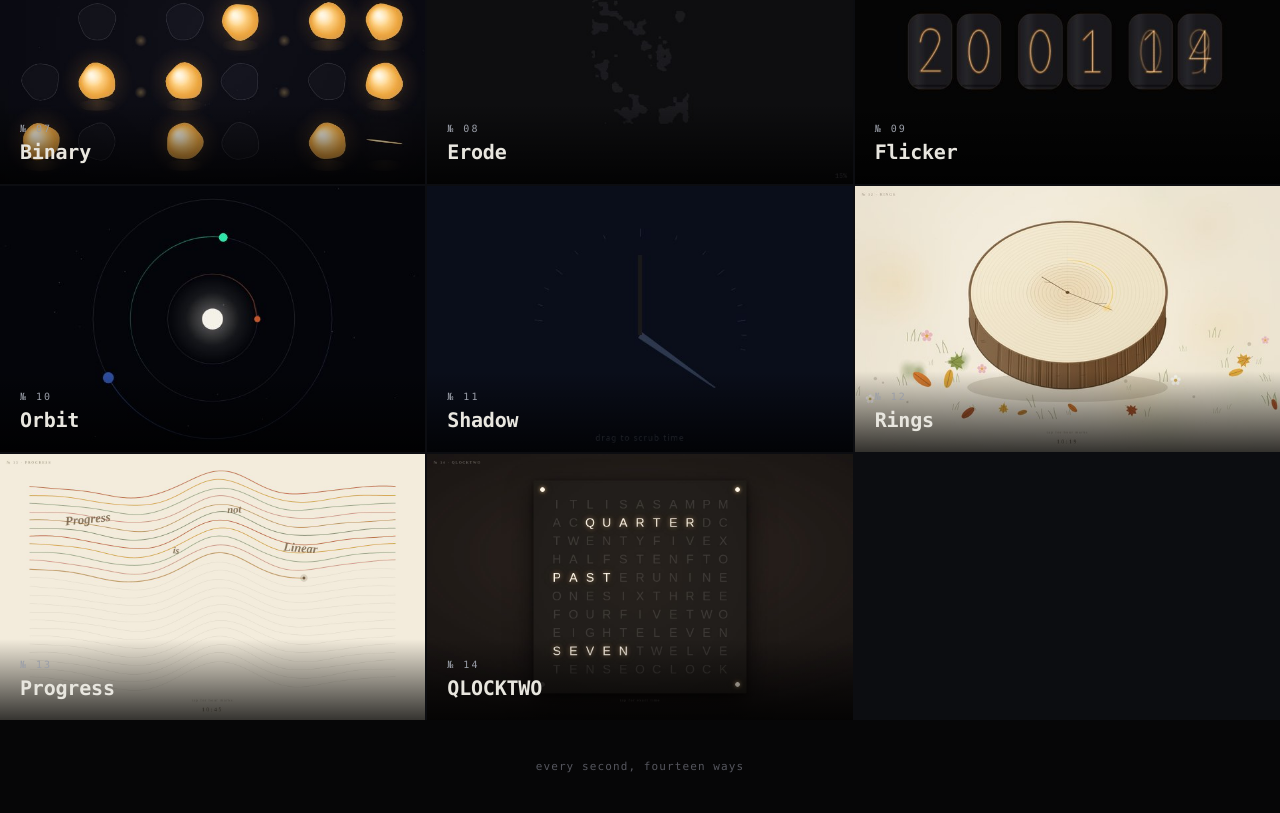
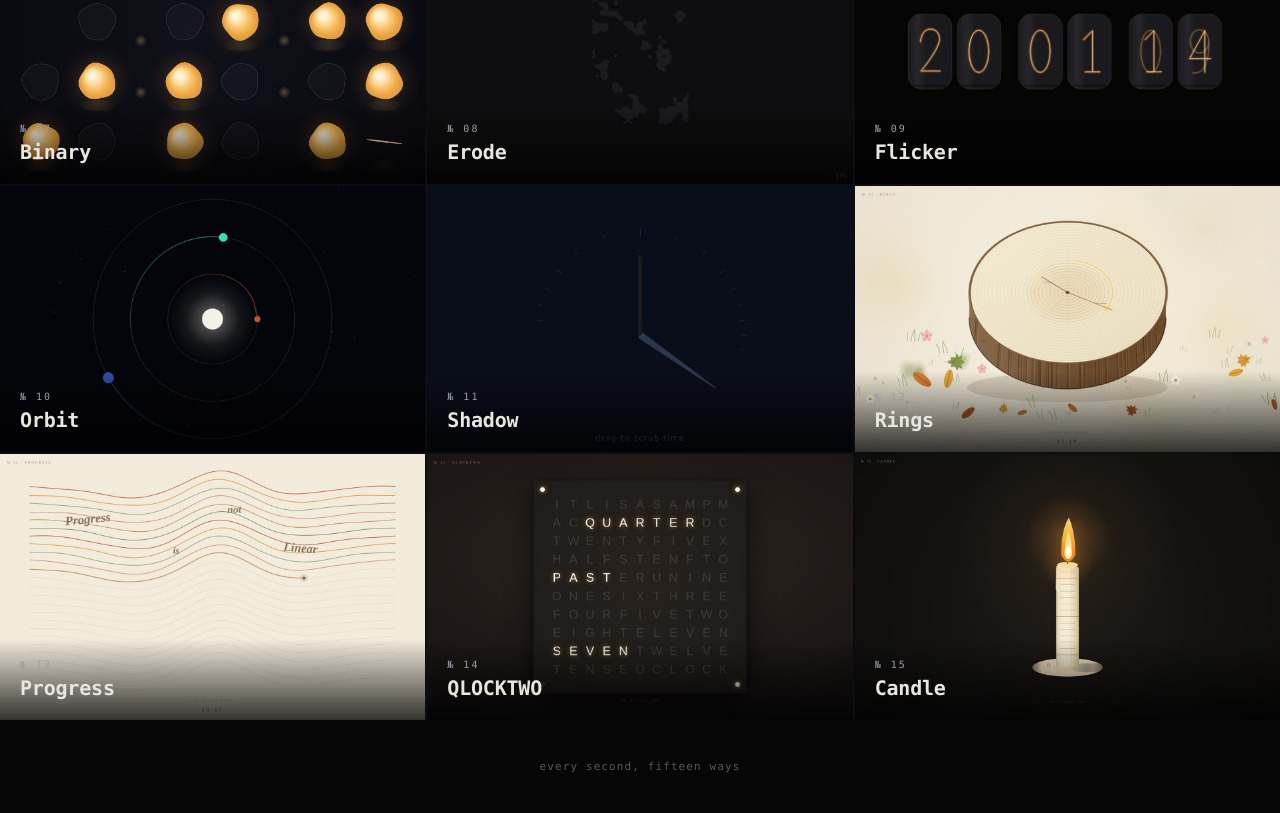
Before and after one commit to builtbysai/timepieces, a plain HTML site: page index.html in a window 1280 px wide. Shown: the part 784-1597 px from the top of the page. Drawn offline with Linux system fonts and the light colour scheme.

Commit message:
Candle (№ 15): homepage card + fifteen ways

```diff
--- a/index.html
+++ b/index.html
@@ -88,7 +88,11 @@
     <img src="qlocktwo/thumb.jpg" alt="QLOCKTWO">
     <div class="label"><div class="no">№ 14</div><h2>QLOCKTWO</h2></div>
   </a>
+  <a class="card" href="candle/">
+    <img src="candle/thumb.jpg" alt="Candle">
+    <div class="label"><div class="no">№ 15</div><h2>Candle</h2></div>
+  </a>
 </div>
-<footer>every second, fourteen ways</footer>
+<footer>every second, fifteen ways</footer>
 </body>
 </html>
```
Also changed, not shown: 1 other file.
